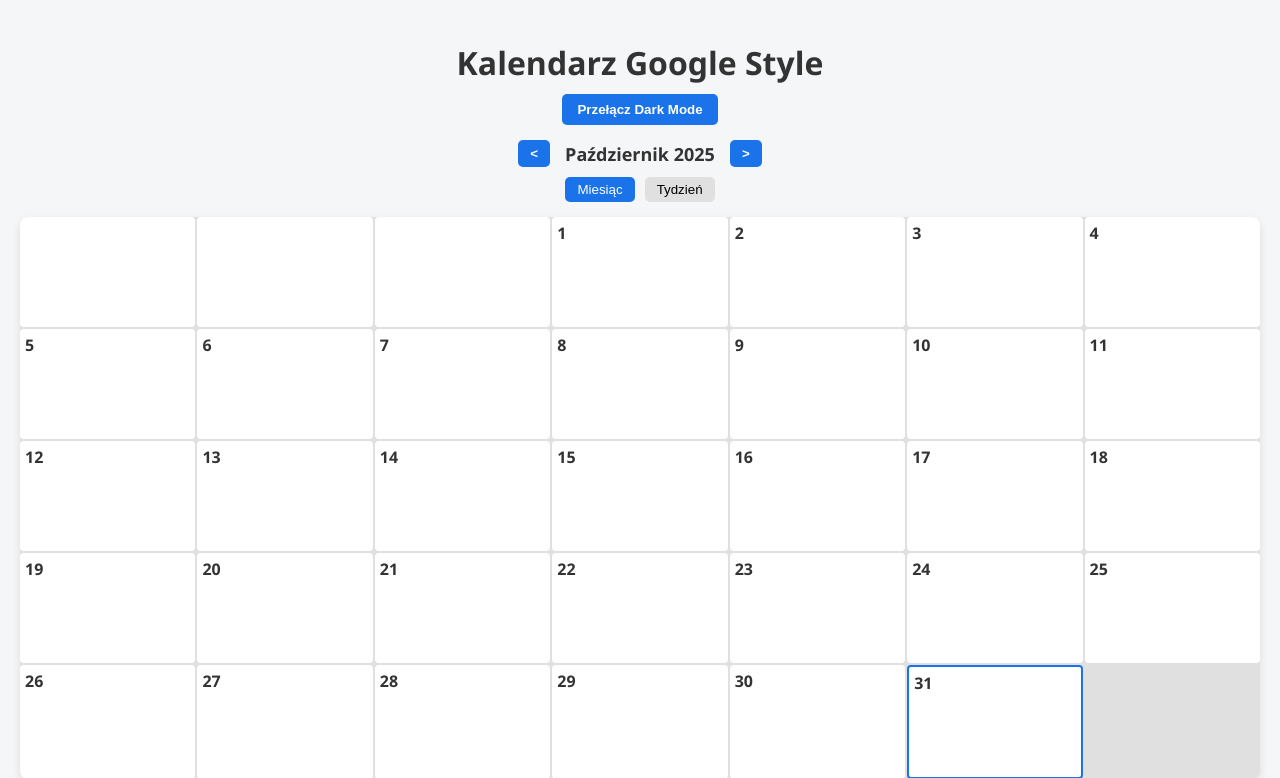
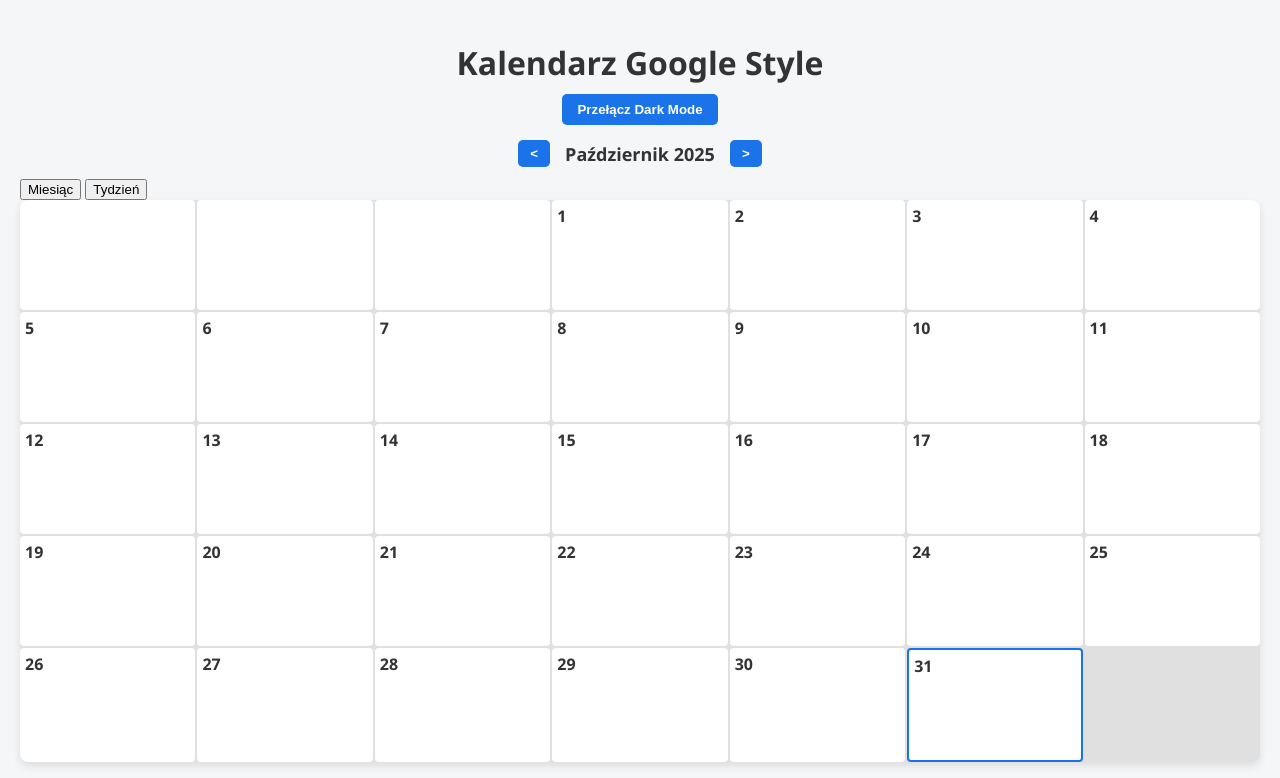
Before and after one commit to Geshura/midacal, a PHP site: page / in a window 1280 px wide. Shown: the top 778 px of the page. Run offline with PHP 8.4, Linux system fonts and the light colour scheme; data that the repository does not hold is empty.

Commit message:
Update index.php

```diff
--- a/index.php
+++ b/index.php
@@ -41,10 +41,6 @@ body.dark .event-item { border-color: #444; }
 .navbar button:hover { background:#1669c1; }
 
 /* --- Widok przełączania miesiąc/tydzień --- */
-.view-toggle { display:flex; justify-content:center; gap:10px; margin-bottom:15px; }
-.view-toggle button { padding:5px 12px; border:none; border-radius:5px; cursor:pointer; background:#e0e0e0; transition:background 0.2s; }
-.view-toggle button.active { background:#1a73e8; color:white; }
-.view-toggle button:hover:not(.active) { background:#cfcfcf; }
 
 /* --- Kontener kalendarza --- */
 .calendar {
```
